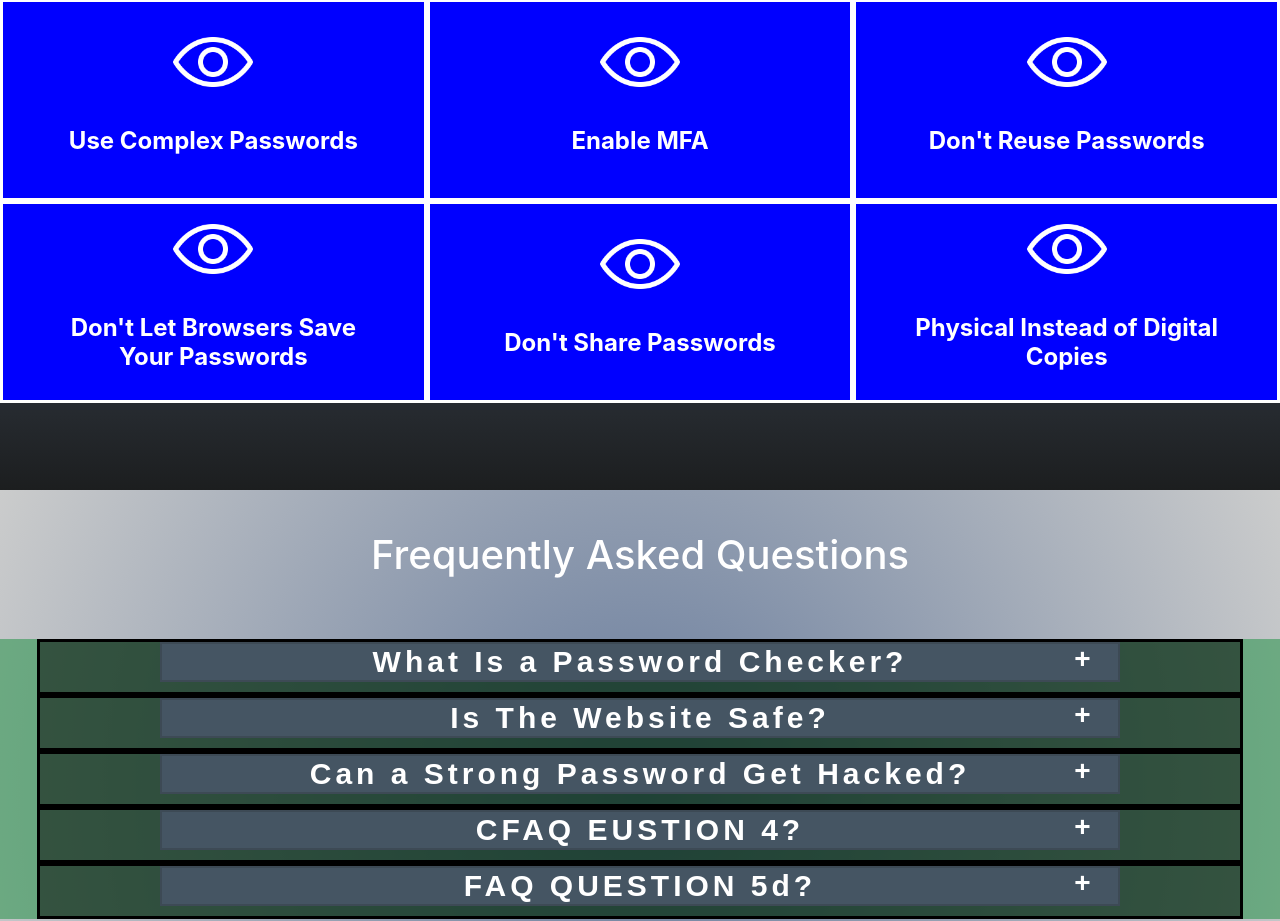
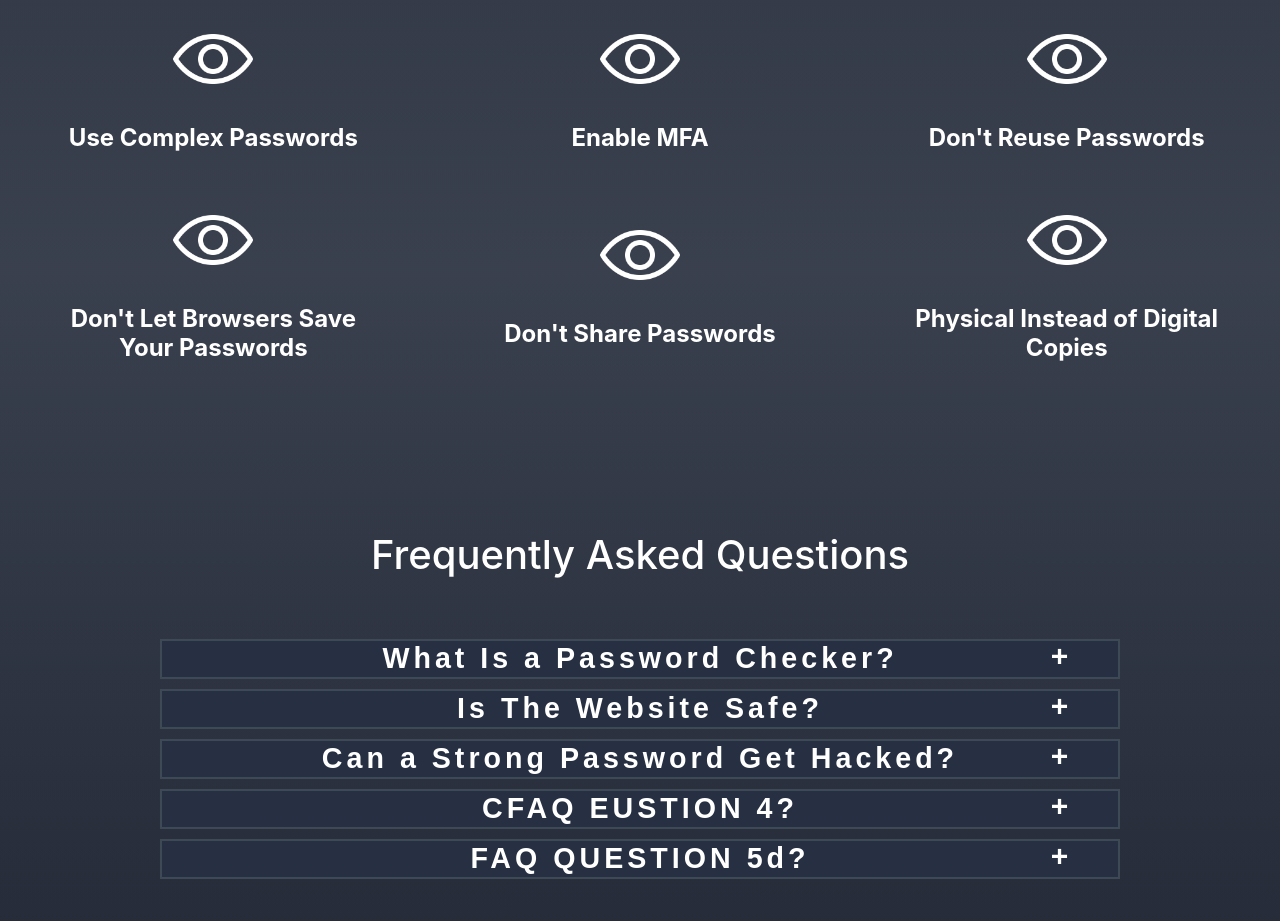
Before and after one commit to Obedozah/SudoSecure, a React (Create React App) app in the folder frontend/: page / in a window 1280 px wide. Shown: the part 551-1472 px from the top of the page. Built offline with nearby package versions, Linux system fonts and the light colour scheme.

Commit message:
Merged with pablos

```diff
--- a/frontend/src/components/HeaderFooter/FAQ.css
+++ b/frontend/src/components/HeaderFooter/FAQ.css
@@ -4,7 +4,7 @@
   margin: 0;
   text-align: center;
   color: white;
-  background: linear-gradient(to bottom, #677b9cff, #1c1e1fff);
+  /* background: linear-gradient(to bottom, #677b9cff, #1c1e1fff); */
   height: 600px;
   overflow: hidden;
 }
@@ -23,7 +23,7 @@
   position: relative;
   justify-content: center;
   top: 60px;
-  background-color: blue;
+  /* background-color: blue; */
 }
 
 .goodp-image {
@@ -38,7 +38,7 @@
   width: 500px;
   height: 100px;
   background-color: transparent;
-  border: solid;
+  /* border: solid; */
 }
 
 .goodp-img {
@@ -64,7 +64,7 @@
 .faq-section {
   margin: 0;
   text-align: center;
-  background: radial-gradient(circle, #677b9cff, #cbccccff);
+  /* background: radial-gradient(circle, #677b9cff, #cbccccff); */
   align-items: center;
   position: relative;
   overflow: hidden;
@@ -85,7 +85,7 @@
   justify-content: center;
   align-items: center;
   top: 100px;
-  background-color: rgba(22, 141, 61, 0.5);
+  /* background-color: rgba(22, 141, 61, 0.5); */
 }
 /* ========== FAQ BUTTONS ========== */
 
@@ -116,22 +116,23 @@
   top: 0px;
   width: 1200px;
   overflow: hidden;
-  background-color: rgba(0, 0, 1,0.5);
-  border: solid;
+  /* background-color: rgba(0, 0, 1,0.5); */
+  /* border: solid; */
   transition: height 1s ease;
 }
 
 .faq-btn {
-  width: 60rem;
-  font-size: clamp(1rem, 4.4vw + 0.469rem, 1.875rem);
-  letter-spacing: 4px;
-  background-color: #455563ff;
+  width: 80%;
+  font-size: clamp(.01rem, 1.8vw + 0.350rem, 1.875rem);
+  letter-spacing: clamp(0rem, 1.8vw + 0.05rem, .25rem);
+  background-color: rgb(38, 48, 66);
   color: white;
   position: relative;
-  border: 2px solid #3d4a55ff;
-  align-items: end;
+  border: 2px solid rgb(47, 54, 59);
+  align-items: center;
   transition: 0.2s border;
   height: 40px;
+  text-align: center;
   top: 0px;
   overflow: visible;
 }
@@ -148,31 +149,30 @@
 
 .faq-plus {
   position: relative;
-  left:96%;
-  top: -2.3em;
+  left:93.5%;
+  top: -2.2em;
   /* background-color: red; */
   width: 17px;
   height: 20px;
   text-align: center;
   justify-content: center;
-  font-size: clamp(1rem, 4vw + 0.469rem, 1.750rem);
+  font-size: clamp(.1rem, 1.8vw + 0.450rem, 1.875rem);
   cursor: pointer;
 }
 
 /* ========== FAQ ANSWERS ========== */
 
 .faq-answer {
-  background-color: #687e92ff;
+  background-color: rgb(40, 51, 61);
   position: relative;
   margin: 0px;
-  font-size: clamp(.7rem, 2vw + 0.469rem, 1.50rem);
+  font-size: clamp(.01rem, 1.8vw + 0.469rem, 1.50rem);
   font-weight: 450;
   color: white;
   letter-spacing: 0px;
   padding: 0px;
-  overflow: auto;
-  width: 58rem;
-  padding-left: 10px;
-  padding-right: 10px;
+  /* overflow: auto; */
+  text-align: center;
+  width: 79%;
   height: 170px;
 }
```
